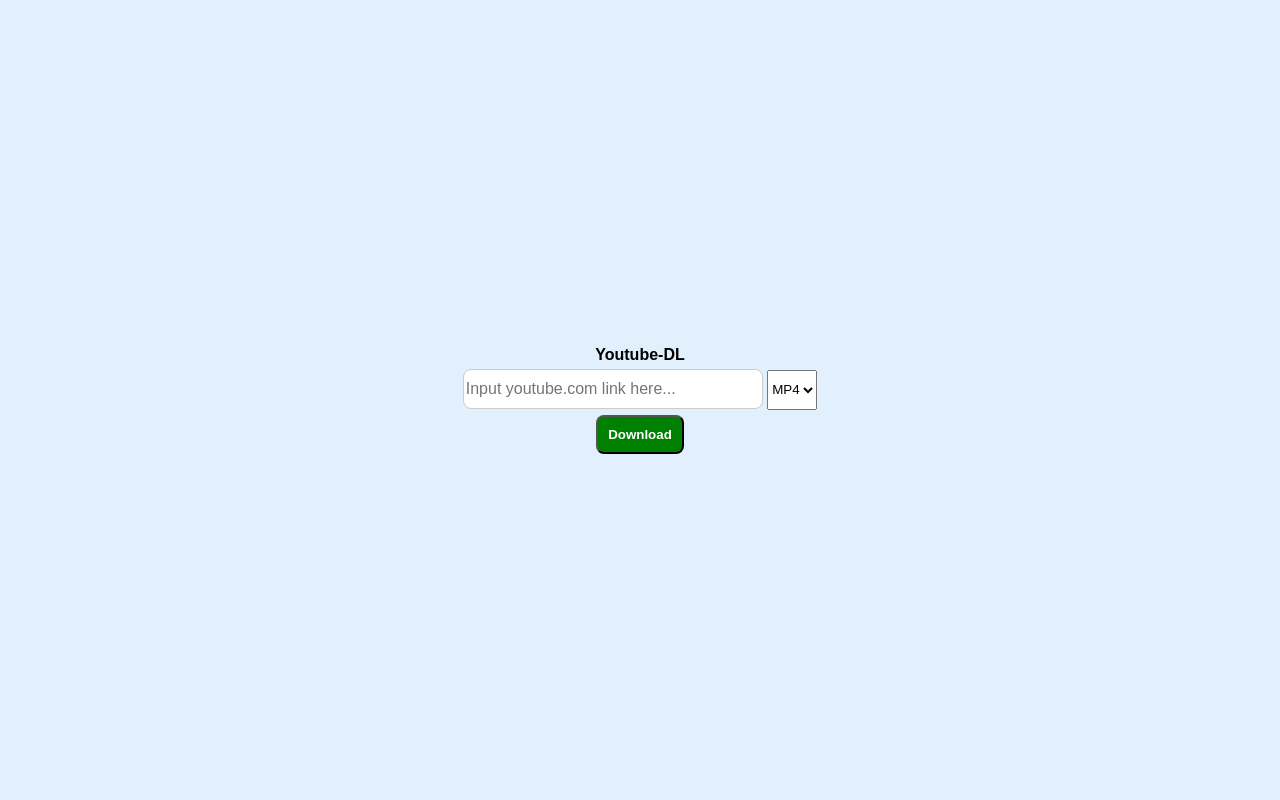
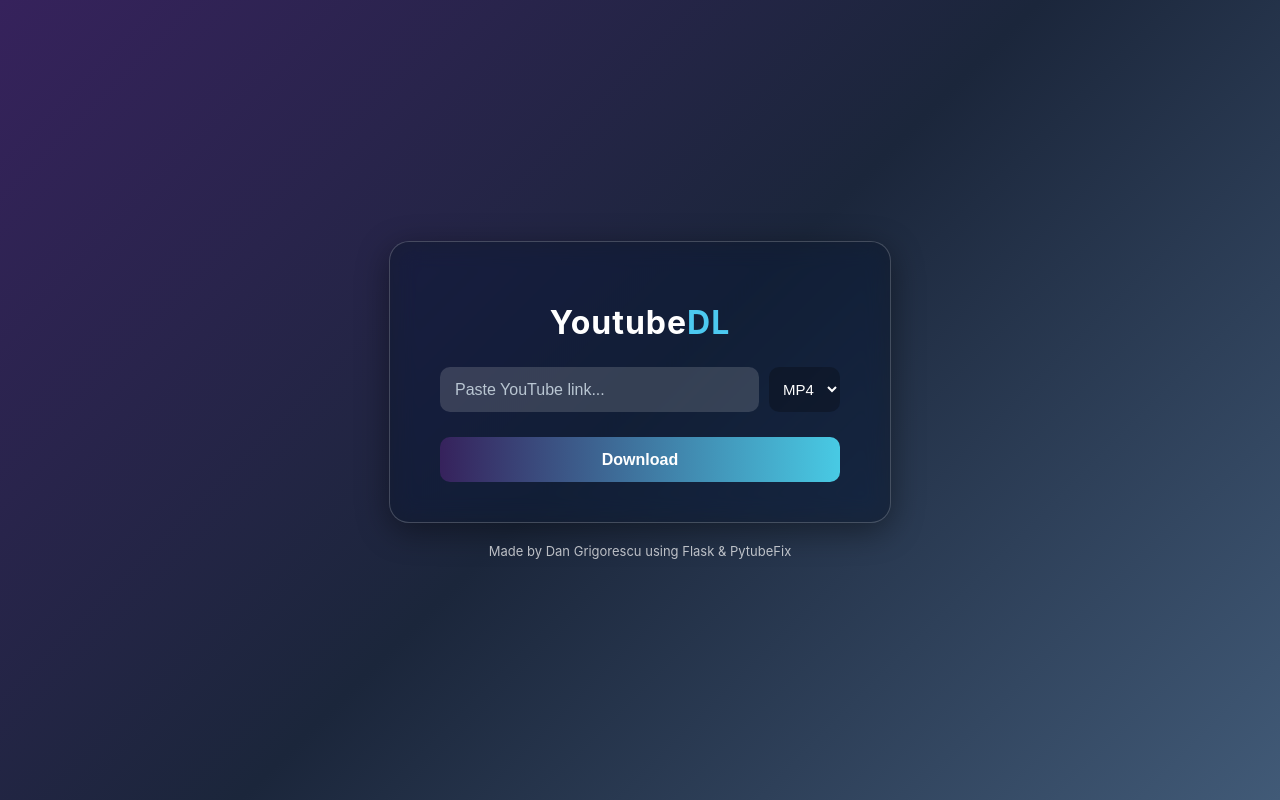
Before and after one commit to danydanyqwer/youtube-dl, a Flask app: page / in a window 1280 px wide. Run offline with Flask 3, Linux system fonts and the light colour scheme.

Commit message:
Did overall logic and implemented pytubefix

```diff
--- a/app.py
+++ b/app.py
@@ -1,10 +1,42 @@
-from flask import Flask, render_template
+from flask import Flask, render_template, request, abort, send_file
+from pytubefix import YouTube
+from pytubefix.cli import on_progress
+import tempfile
+import os
+
+
 
 app = Flask(__name__)
 
-@app.route('/')
+@app.route('/', methods = ['POST', 'GET'])
 def index():
-    return render_template('index.html')
+    if request.method == 'POST':
+        link = request.form.get("linkyoutube")
+        linkExtension = request.form.get("extensions").lower()
+        yt = YouTube(link, on_progress_callback=on_progress)
+
+        with tempfile.TemporaryDirectory() as tmpdir:
+            filepath = os.path.join(tmpdir, f"{yt.title}.{linkExtension}")
+
+        if linkExtension == 'mp4':
+            ys = yt.streams.filter(progressive=True, file_extension="mp4").order_by('resolution').desc().first()
+            if not ys:
+                return abort(400, "No progressive stream available")
+            ys.download(output_path=tmpdir, filename=f"{yt.title}.mp4")
+        elif linkExtension == 'm4a':
+            ys = yt.streams.get_audio_only()
+            ys.download(output_path=tmpdir, filename=f"{yt.title}.m4a")
+        else:
+            return abort(400, "Unsupported format")
+
+        return send_file(filepath, as_attachment=True)
+
+        return render_template('index.html')
+    else:
+        return render_template('index.html')
+
+
+
 
 if __name__ == "__main__":
-    app.run(debug = True)
+    app.run(host="0.0.0.0", port=5000, debug=False)
--- /dev/null
+++ b/static/css/styles.css
@@ -0,0 +1,119 @@
+
+/* Background */
+
+
+
+body {
+  margin: 0;
+  height: 100vh;
+  display: flex;
+  justify-content: center;
+  align-items: center;
+  background: linear-gradient(135deg, rgb(54, 34, 92), #1b263b, #415a77);
+  font-family: "Inter", Arial, sans-serif;
+  color: #fff;
+}
+
+/* Centered container */
+.wrapper {
+  text-align: center;
+  display: flex;
+  flex-direction: column;
+  align-items: center;
+  gap: 20px;
+}
+
+/* Glassmorphism card */
+.card {
+  backdrop-filter: blur(12px) saturate(180%);
+  -webkit-backdrop-filter: blur(12px) saturate(180%);
+  background-color: rgba(17, 25, 40, 0.6);
+  border-radius: 20px;
+  border: 1px solid rgba(255, 255, 255, 0.2);
+  padding: 40px 50px;
+  box-shadow: 0 8px 32px 0 rgba(0, 0, 0, 0.4);
+  width: 400px;
+}
+
+/* Title styling */
+.title {
+  font-size: 32px;
+  font-weight: 700;
+  margin-bottom: 25px;
+  letter-spacing: 1px;
+}
+
+.accent {
+  color: #4cc9f0;
+}
+
+/* Input + dropdown alignment */
+.input-group {
+  display: flex;
+  align-items: center;
+  justify-content: center;
+  gap: 10px;
+  margin-bottom: 25px;
+}
+
+/* Input styling */
+.search-bar {
+  height: 45px;
+  width: 100%;
+  border: none;
+  outline: none;
+  border-radius: 10px;
+  font-size: 16px;
+  padding: 0 15px;
+  background-color: rgba(255, 255, 255, 0.15);
+  color: #fff;
+  transition: all 0.3s ease;
+}
+
+.search-bar::placeholder {
+  color: #b9c6d2;
+}
+
+.search-bar:focus {
+  background-color: rgba(255, 255, 255, 0.25);
+}
+
+/* Dropdown styling */
+.drop-down {
+  height: 45px;
+  padding: 0 10px;
+  border-radius: 10px;
+  border: none;
+  background-color: rgba(0, 0, 0, 0.25);
+  color: #ffffff;
+  font-size: 15px;
+  cursor: pointer;
+  transition: all 0.3s ease;
+}
+
+
+
+/* Button styling */
+.download-button {
+  height: 45px;
+  width: 100%;
+  border: none;
+  border-radius: 10px;
+  background: linear-gradient(90deg, rgb(54, 34, 92), #48cae4);
+  color: white;
+  font-weight: 700;
+  font-size: 16px;
+  cursor: pointer;
+  transition: transform 0.2s ease, box-shadow 0.2s ease;
+}
+
+.download-button:hover {
+  transform: translateY(-2px);
+  box-shadow: 0 0 12px #9850c9aa;
+}
+
+/* Footer */
+footer {
+  font-size: 13px;
+  opacity: 0.7;
+}
--- a/templates/index.html
+++ b/templates/index.html
@@ -1,20 +1,28 @@
 <!DOCTYPE html>
-<html>
+<html lang="en">
 <head>
-    <link rel="stylesheet" href="styles.css">
+    <meta charset="UTF-8">
+    <meta name="viewport" content="width=device-width, initial-scale=1.0">
     <title>Youtube Downloader</title>
+    <link rel="stylesheet" href="{{ url_for('static', filename='css/styles.css') }}">
 </head>
 <body>
-    <form class="container">
-      <div class="search-bar-title">Youtube-DL</div>
-      <div>
-          <input name="linkyoutube" class="search-bar" type="search" placeholder="Input youtube.com link here...">
+    <div class="wrapper">
+        <div class="card">
+            <h1 class="title">Youtube<span class="accent">DL</span></h1>
+            <form action="/" method="POST" class="form">
+                <div class="input-group">
+                    <input name="linkyoutube" id="search-bar-link" class="search-bar" type="text" placeholder="Paste YouTube link...">
                     <select class="drop-down" name="extensions" id="extensions">
                         <option value="MP4">MP4</option>
-            <option value="MP3">MP3</option>
+                        <option value="M4A">M4A</option>
+
                     </select>
                 </div>
                 <button class="download-button">Download</button>
             </form>
+        </div>
+        <footer>Made by Dan Grigorescu using Flask & PytubeFix</footer>
+    </div>
 </body>
 </html>
--- a/templates/styles.css
+++ /dev/null
@@ -1,58 +0,0 @@
-body {
-      margin: 0;
-      height: 100vh; /* ia toată înălțimea ferestrei */
-      display: flex;
-      flex-direction: column; /* ca să pui textul deasupra input-ului */
-      justify-content: center; /* centrează pe verticală */
-      align-items: center;     /* centrează pe orizontală */
-      background: #e2effc;
-      font-family: Arial, sans-serif;
-    }
-
-.search-bar {
-      height: 40px;
-      width: 300px;
-      border: 1px solid #ccc;
-      border-radius: 8px;
-      font-size: 16px;
-}
-
-.drop-down {
-  height: 40px;
-  width: 50px;
-  cursor: pointer;
-}
-
-.search-bar-title {
-  font-weight: bold;
-}
-
-.top-bar {
-  background-color: black;
-  position:fixed;
-  top: 0px;
-  left: 0px;
-  right: 0px;
-}
-
-.container {
-  display: flex;
-  flex-direction: column;
-  align-items: center;
-  gap: 5px;
-}
-
-.download-button {
-  padding: 10px;
-  background-color: green;
-  border-radius: 8px;
-  font-family: Arial, Helvetica, sans-serif;
-  font-weight: bold;
-  color: white;
-  cursor: pointer;
-  transition: opacity 0.3s;
-}
-
-.download-button:active {
-  opacity: 50%;
-}
```
Lines whose indentation alone changed are shown as unchanged.
